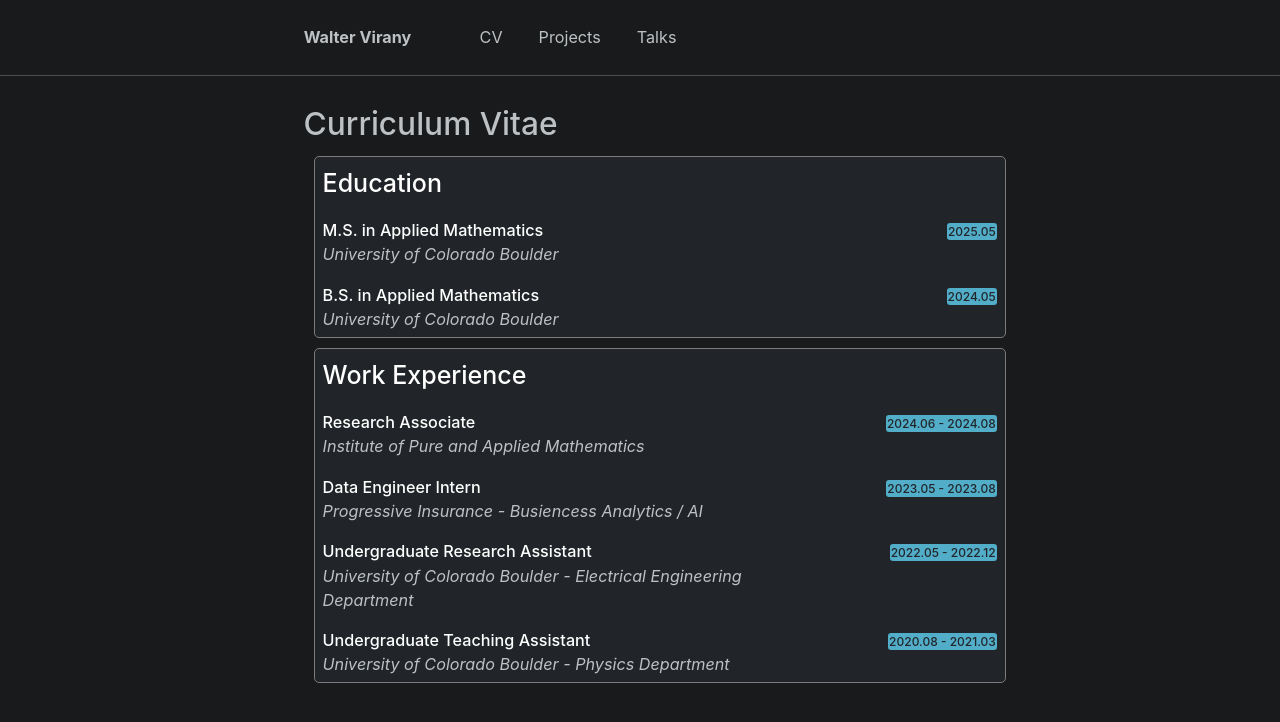
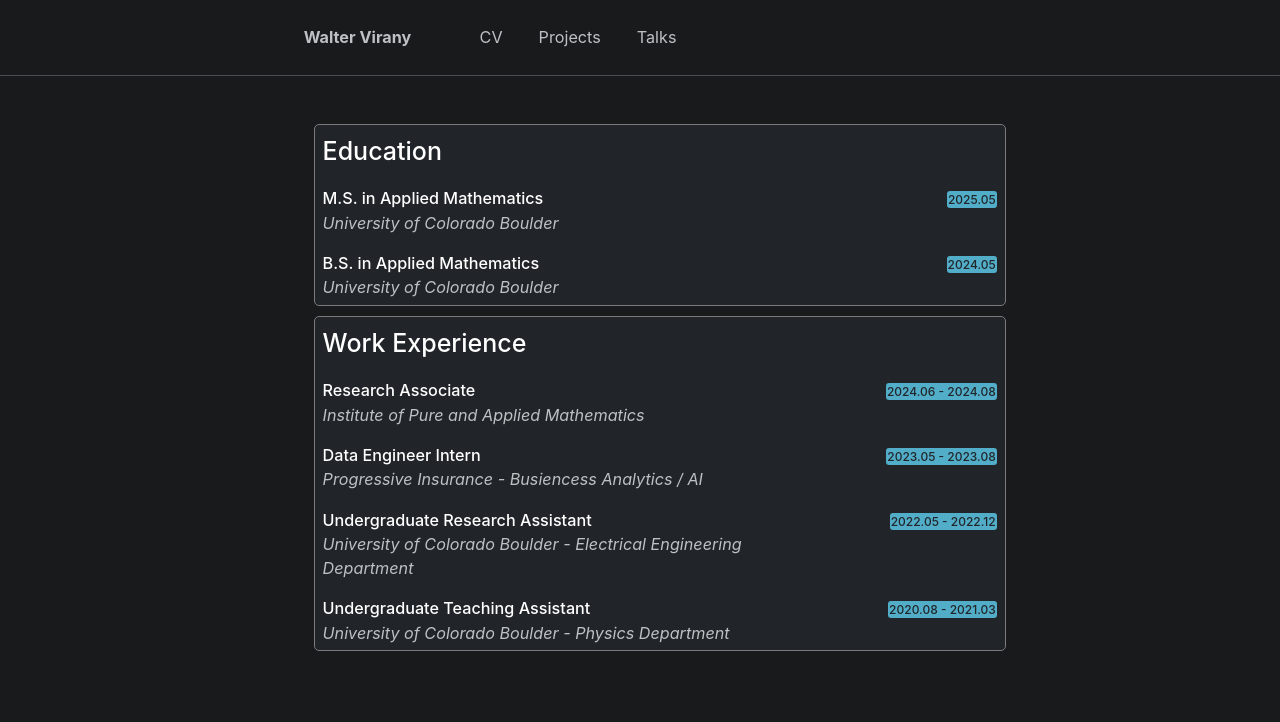
Before and after one commit to wvirany/wvirany.github.io, a Jekyll site: the page built from _pages/cv.html, in a window 1280 px wide. Shown: the top 722 px of the page. Built offline with Jekyll 4.4.1, drawn with Linux system fonts in a browser that asks for light colours.

Commit message:
Update cv.html

```diff
--- a/_pages/cv.html
+++ b/_pages/cv.html
@@ -1,6 +1,6 @@
 ---
 layout: archive
-title: "Curriculum Vitae"
+title: ""
 permalink: /cv/
 author_profile: false
 redirect_from:
@@ -20,6 +20,8 @@
   font-weight: 500;
   padding: 1px;
   border-radius: 3px;
+  box-shadow: 2px 2px 0 0 mix(#000, gray, 80%);
+  transition: 0.3s;
 }
 
 .date {background-color: #52adc8;} /* Green */
```
